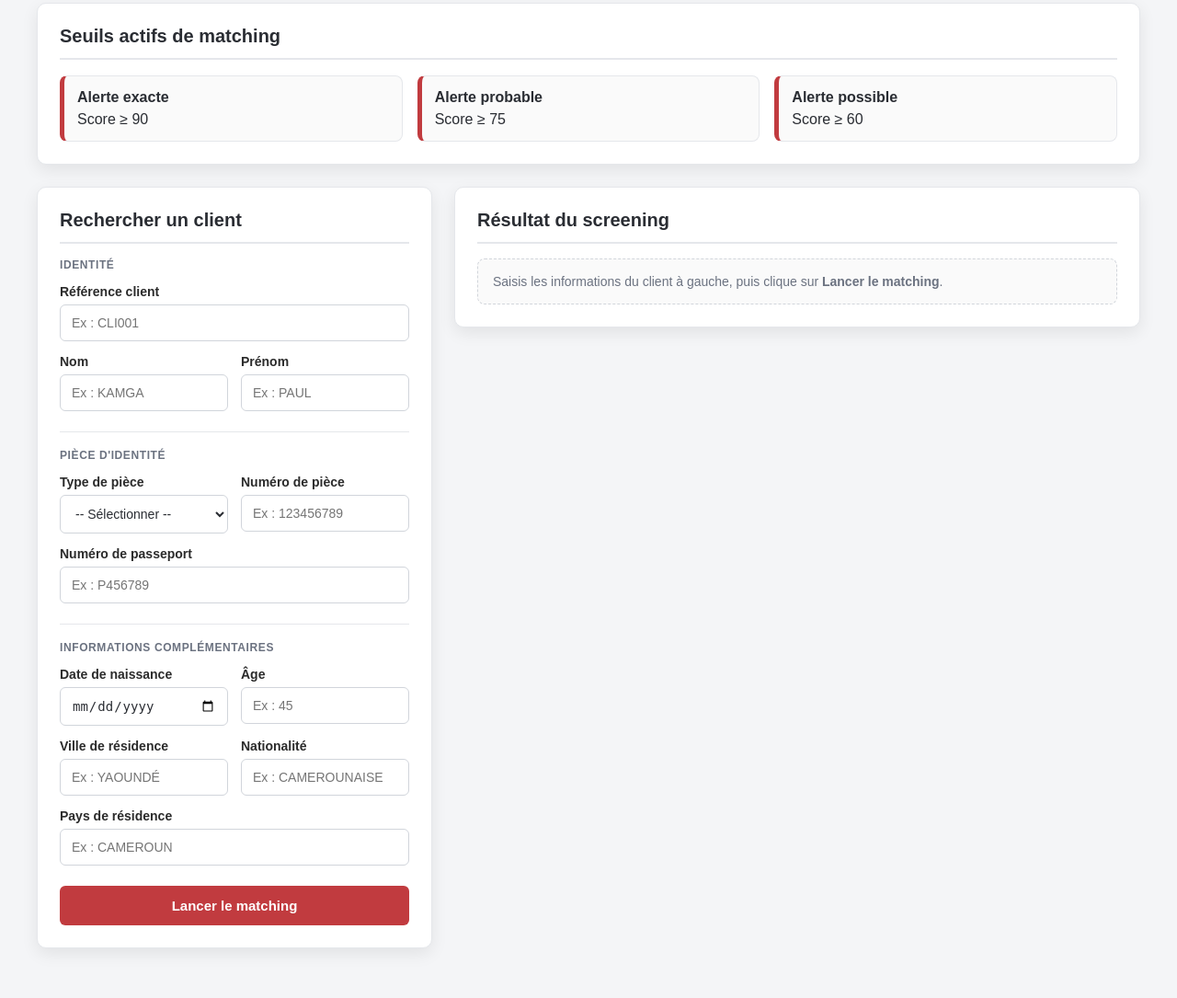
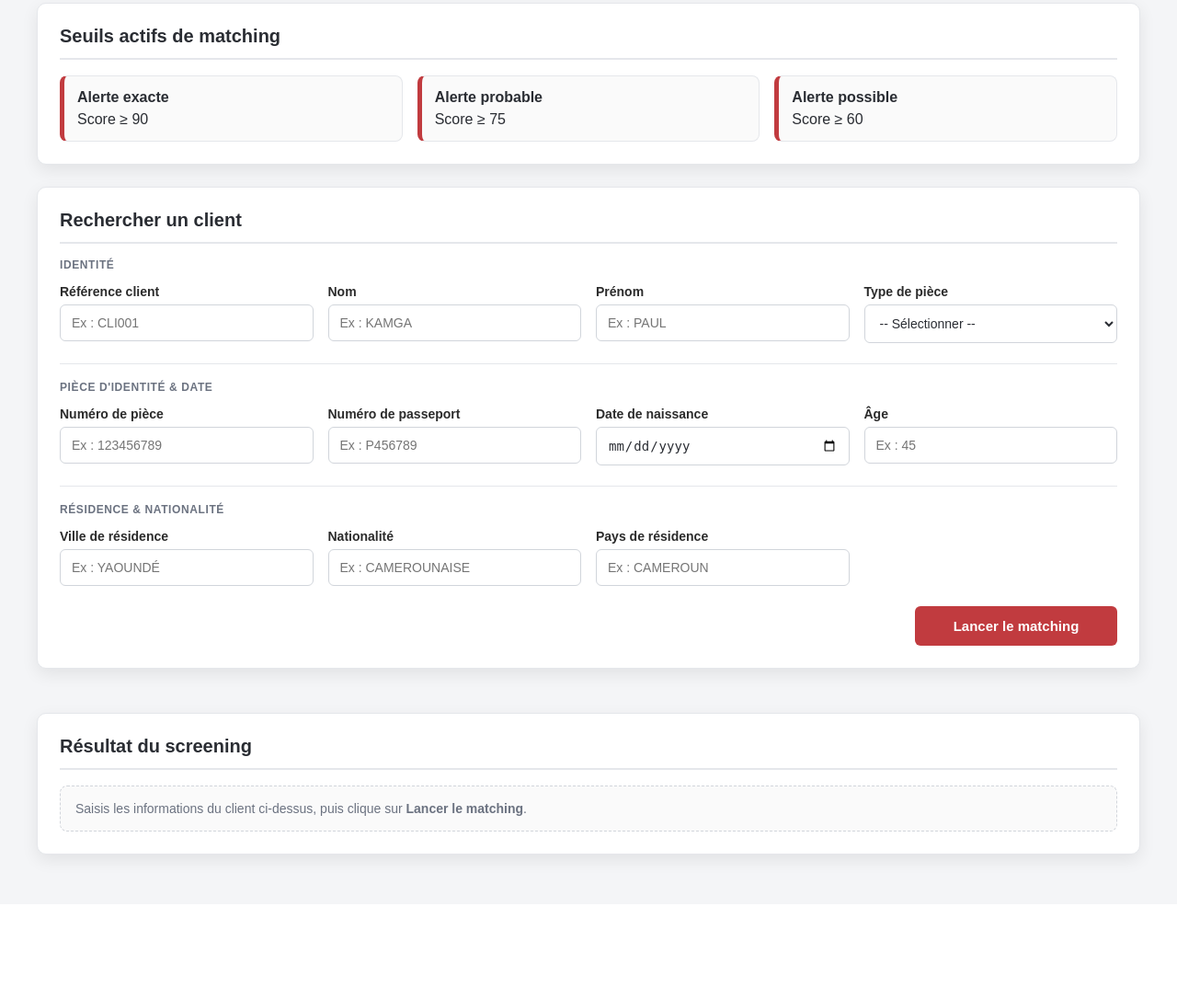
Before and after one commit to Kholia-1/BLACKMODULE, a FastAPI app: template blackmodule/app/templates/check_client.html in a window 1280 px wide. Shown: the part 291-1376 px from the top of the page at 92% size. After the commit the page ends 1237 px from the top, so only its background shows below. Run offline with FastAPI, Linux system fonts and the light colour scheme; the template is opened without the code that fills it, so the values that code supplies are empty.

Commit message:
Passe le formulaire "Rechercher un client" en disposition horizontale
Remplace la colonne étroite (430px) empilée verticalement par un
formulaire pleine largeur, avec les champs alignés en ligne (jusqu'à
4 par rangée) au sein de chaque section. Le panneau "Résultat du
screening" passe en dessous plutôt qu'à côté, également pleine largeur.
Vérifié en capture d'écran, formulaire vide et avec résultat affiché.

Co-Authored-By: Claude Sonnet 5 <noreply@anthropic.com>

```diff
--- a/blackmodule/app/templates/check_client.html
+++ b/blackmodule/app/templates/check_client.html
@@ -62,10 +62,9 @@
     }
 
     .layout {
-        display: grid;
-        grid-template-columns: 430px 1fr;
+        display: flex;
+        flex-direction: column;
         gap: 24px;
-        align-items: start;
     }
 
     .card {
@@ -124,17 +123,43 @@
 
     .form-row {
         display: grid;
-        grid-template-columns: 1fr 1fr;
-        gap: 0 14px;
+        grid-template-columns: repeat(4, 1fr);
+        gap: 0 16px;
     }
 
     .form-row label {
         margin-top: 14px;
     }
 
+    .form-actions {
+        margin-top: 22px;
+        display: flex;
+        justify-content: flex-end;
+    }
+
+    .form-actions button {
+        width: auto;
+        min-width: 220px;
+        margin-top: 0;
+    }
+
+    @media (max-width: 1100px) {
+        .form-row {
+            grid-template-columns: repeat(2, 1fr);
+        }
+    }
+
     @media (max-width: 640px) {
         .form-row {
             grid-template-columns: 1fr;
+        }
+
+        .form-actions {
+            justify-content: stretch;
+        }
+
+        .form-actions button {
+            width: 100%;
         }
     }
 
@@ -385,7 +410,7 @@
 
     <div class="layout">
 
-        <!-- COLONNE GAUCHE : FORMULAIRE -->
+        <!-- FORMULAIRE -->
         <div class="card">
             <h2>Rechercher un client</h2>
 
@@ -394,13 +419,15 @@
                 <div class="form-section">
                     <div class="form-section-title">Identité</div>
 
+                    <div class="form-row">
+                        <div>
                             <label>Référence client</label>
                             <input type="text"
                                    name="client_reference"
                                    placeholder="Ex : CLI001"
                                    value="{{ form.client_reference or '' }}">
+                        </div>
 
-                    <div class="form-row">
                         <div>
                             <label>Nom</label>
                             <input type="text"
@@ -417,13 +444,7 @@
                                    placeholder="Ex : PAUL"
                                    value="{{ form.prenom or '' }}">
                         </div>
-                    </div>
-                </div>
 
-                <div class="form-section">
-                    <div class="form-section-title">Pièce d'identité</div>
-
-                    <div class="form-row">
                         <div>
                             <label>Type de pièce</label>
                             <select name="type_piece">
@@ -434,7 +455,13 @@
                                 <option value="AUTRE" {% if form.type_piece == "AUTRE" %}selected{% endif %}>Autre</option>
                             </select>
                         </div>
+                    </div>
+                </div>
 
+                <div class="form-section">
+                    <div class="form-section-title">Pièce d'identité &amp; date</div>
+
+                    <div class="form-row">
                         <div>
                             <label>Numéro de pièce</label>
                             <input type="text"
@@ -442,8 +469,8 @@
                                    placeholder="Ex : 123456789"
                                    value="{{ form.num_piece or '' }}">
                         </div>
-                    </div>
 
+                        <div>
                             <label>Numéro de passeport</label>
                             <input type="text"
                                    name="num_passeport"
@@ -451,10 +478,6 @@
                                    value="{{ form.num_passeport or '' }}">
                         </div>
 
-                <div class="form-section">
-                    <div class="form-section-title">Informations complémentaires</div>
-
-                    <div class="form-row">
                         <div>
                             <label>Date de naissance</label>
                             <input type="date"
@@ -470,6 +493,10 @@
                                    value="{{ form.age or '' }}">
                         </div>
                     </div>
+                </div>
+
+                <div class="form-section">
+                    <div class="form-section-title">Résidence &amp; nationalité</div>
 
                     <div class="form-row">
                         <div>
@@ -487,20 +514,24 @@
                                    placeholder="Ex : CAMEROUNAISE"
                                    value="{{ form.nationalite or '' }}">
                         </div>
-                    </div>
 
+                        <div>
                             <label>Pays de résidence</label>
                             <input type="text"
                                    name="pays_residence"
                                    placeholder="Ex : CAMEROUN"
                                    value="{{ form.pays_residence or '' }}">
                         </div>
+                    </div>
+                </div>
 
+                <div class="form-actions">
                     <button type="submit">Lancer le matching</button>
+                </div>
             </form>
         </div>
 
-        <!-- COLONNE DROITE : RESULTATS -->
+        <!-- RESULTATS -->
         <div class="card">
             <h2>Résultat du screening</h2>
 
@@ -697,7 +728,7 @@
 
             {% else %}
                 <div class="empty">
-                    Saisis les informations du client à gauche, puis clique sur <strong>Lancer le matching</strong>.
+                    Saisis les informations du client ci-dessus, puis clique sur <strong>Lancer le matching</strong>.
                 </div>
             {% endif %}
         </div>
```
Lines whose indentation alone changed are shown as unchanged.
